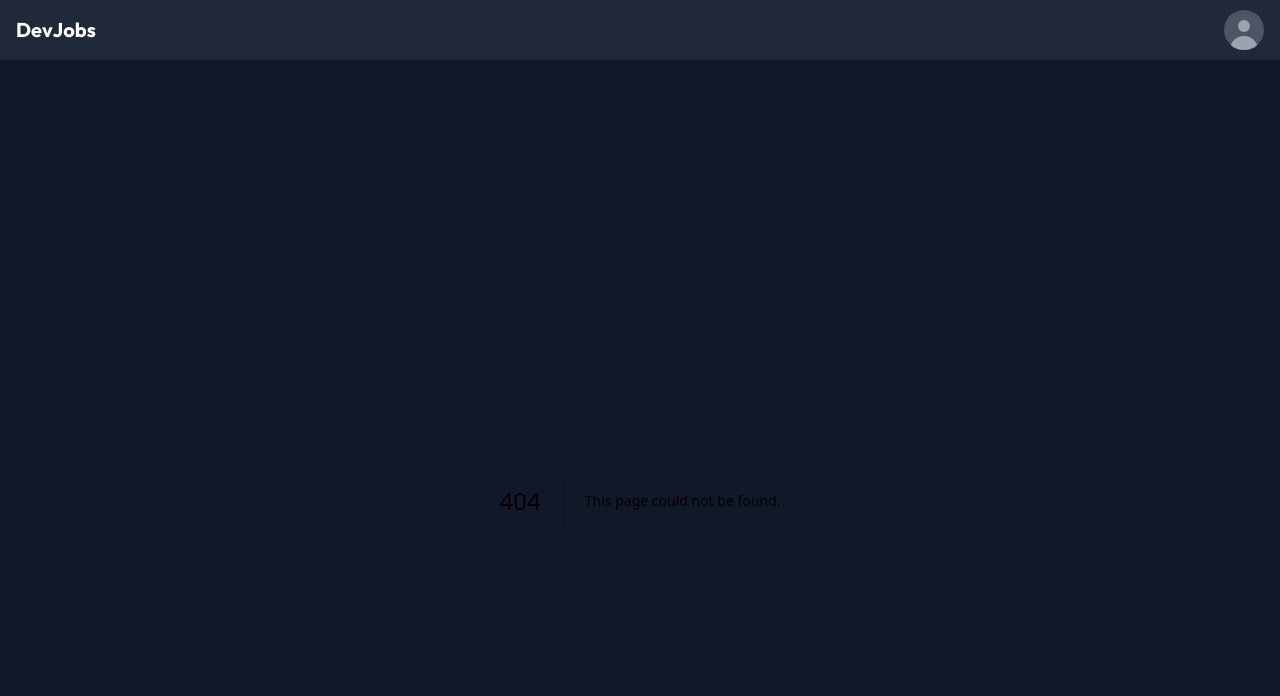
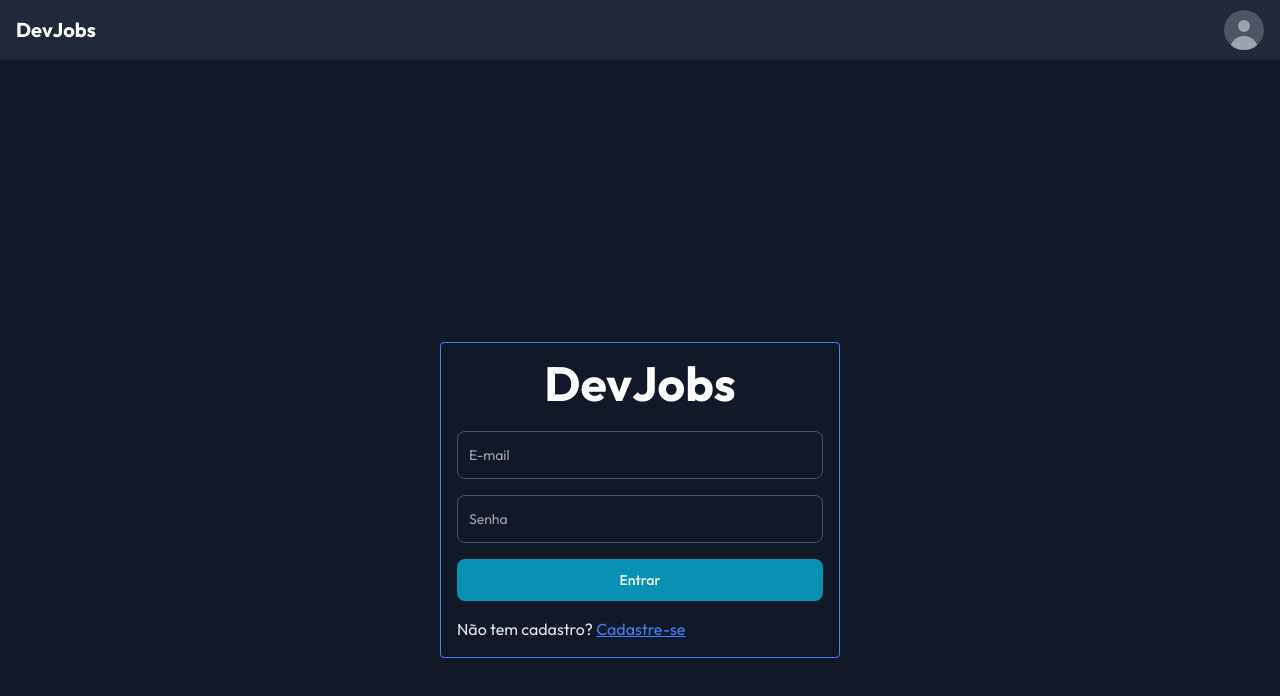
Before and after one commit to tarcisioandrade/devjobs, a Next.js app: page /user/login in a window 1280 px wide. Before the commit this address had no page. Shown: the top 696 px of the page. Built offline with nearby package versions, Linux system fonts and the light colour scheme.

Commit message:
login page code and style

```diff
--- /dev/null
+++ b/src/components/UI/DevButton/DevButton.tsx
@@ -0,0 +1,19 @@
+import { Button, ButtonProps, Spinner } from "flowbite-react";
+import React, { ReactNode } from "react";
+
+interface Props extends ButtonProps {
+  children: ReactNode;
+  loading?: boolean;
+}
+
+const DevButton = (props: Props) => {
+  const { loading, children } = props;
+
+  return (
+    <Button {...props}>
+      {loading ? <Spinner color="warning" /> : children}
+    </Button>
+  );
+};
+
+export default DevButton;
--- /dev/null
+++ b/src/components/UI/DevButton/index.tsx
@@ -0,0 +1,3 @@
+import DevButton from "./DevButton";
+
+export default DevButton
--- /dev/null
+++ b/src/components/UI/DevInput/DevInput.tsx
@@ -0,0 +1,53 @@
+import React, { forwardRef, InputHTMLAttributes, ForwardedRef } from "react";
+
+interface Props extends InputHTMLAttributes<HTMLInputElement> {
+  errors: {};
+  label: string;
+}
+
+const DevInput = forwardRef(
+  (props: Props, ref: ForwardedRef<HTMLInputElement>) => {
+    const { onChange, onBlur, name, errors, label } = props;
+
+    const hasError = errors[name] && errors[name].message != "";
+
+    return (
+      <div className="relative">
+        <input
+          id={`${name}-input`}
+          className={`block px-2.5 pb-2.5 pt-4 w-full text-sm text-gray-900 bg-transparent dark:bg-gray-900 rounded-lg border-1 border-gray-300 appearance-none dark:text-white ${
+            hasError
+              ? "dark:border-red-500 dark:focus:border-red-500"
+              : "dark:border-gray-600 dark:focus:border-blue-500"
+          }  focus:outline-none focus:ring-0 focus:border-blue-600 peer`}
+          placeholder=" "
+          autoComplete="no"
+          onChange={onChange}
+          onBlur={onBlur}
+          name={name}
+          ref={ref}
+          {...props}
+        />
+        <label
+          htmlFor={`${name}-input`}
+          className={`absolute text-sm duration-300 transform -translate-y-4 scale-75 top-2 z-10 origin-[0] bg-white dark:bg-gray-900 px-2 peer-focus:px-2 ${
+            hasError
+              ? "peer-focus:text-red-500 peer-focus:dark:text-red-500 text-red-500 dark:text-red-500"
+              : "peer-focus:text-blue-600 peer-focus:dark:text-blue-500 text-gray-500 dark:text-gray-400"
+          } peer-placeholder-shown:scale-100 peer-placeholder-shown:-translate-y-1/2 peer-placeholder-shown:top-1/2 peer-focus:top-2 peer-focus:scale-75 peer-focus:-translate-y-4 left-1`}
+        >
+          {label}
+        </label>
+        <p
+          id="filled_error_help"
+          className="mt-2 text-xs text-red-600 dark:text-red-400"
+        >
+          {errors[name]?.message}
+        </p>
+      </div>
+    );
+  }
+);
+
+DevInput.displayName = "DevInput";
+export default DevInput;
--- /dev/null
+++ b/src/components/UI/DevInput/index.tsx
@@ -0,0 +1,3 @@
+import DevInput from "./DevInput";
+
+export default DevInput
--- /dev/null
+++ b/src/pages/user/login.tsx
@@ -0,0 +1,99 @@
+import DevButton from "@components/UI/DevButton";
+import DevInput from "@components/UI/DevInput";
+import Link from "next/link";
+import { SubmitHandler, useForm } from "react-hook-form";
+import { patternEmail } from "@utils/REGEX";
+import Head from "next/head";
+
+type FormValues = {
+  email: string;
+  password: string;
+};
+
+const Login = () => {
+  const {
+    register,
+    handleSubmit,
+    formState: { errors },
+  } = useForm<FormValues>();
+
+  const onSubmitLogin: SubmitHandler<FormValues> = (data) => {
+    console.log(data);
+  };
+
+  const {
+    onChange: onChangeEmail,
+    onBlur: onBlurEmail,
+    name: nameEmail,
+    ref: refEmail,
+  } = register("email", {
+    pattern: {
+      value: patternEmail,
+      message: "Digite um e-mail válido.",
+    },
+  });
+
+  const {
+    onChange: onChangePassword,
+    onBlur: onBlurPassword,
+    name: namePassword,
+    ref: refPassword,
+  } = register("password", {
+    minLength: {
+      value: 8,
+      message: "Digite uma senha com minímo de 8 carácteres.",
+    },
+  });
+
+  return (
+    <main className="h-screen flex items-center justify-center px-4">
+      <Head>
+        <title>DevJobs | Login</title>
+      </Head>
+      <form
+        className="bg-gray-100 dark:bg-transparent border-blue-500 border p-4 rounded w-full md:max-w-[400px]"
+        onSubmit={handleSubmit(onSubmitLogin)}
+      >
+        <Link
+          href="/"
+          className="block text-5xl font-semibold text-center dark:text-white mb-6"
+        >
+          DevJobs
+        </Link>
+        <div>
+          <DevInput
+            label="E-mail"
+            type="email"
+            onChange={onChangeEmail}
+            onBlur={onBlurEmail}
+            name={nameEmail}
+            ref={refEmail}
+            errors={errors}
+          />
+        </div>
+        <div className="my-4">
+          <DevInput
+            label="Senha"
+            type="password"
+            onChange={onChangePassword}
+            onBlur={onBlurPassword}
+            name={namePassword}
+            ref={refPassword}
+            errors={errors}
+          />
+        </div>
+        <DevButton type="submit" className="w-full">
+          Entrar
+        </DevButton>
+        <p className="dark:text-gray-200 mt-4">
+          Não tem cadastro?{" "}
+          <Link href="/user/signup" className="text-blue-500 underline">
+            Cadastre-se
+          </Link>
+        </p>
+      </form>
+    </main>
+  );
+};
+
+export default Login;
```
